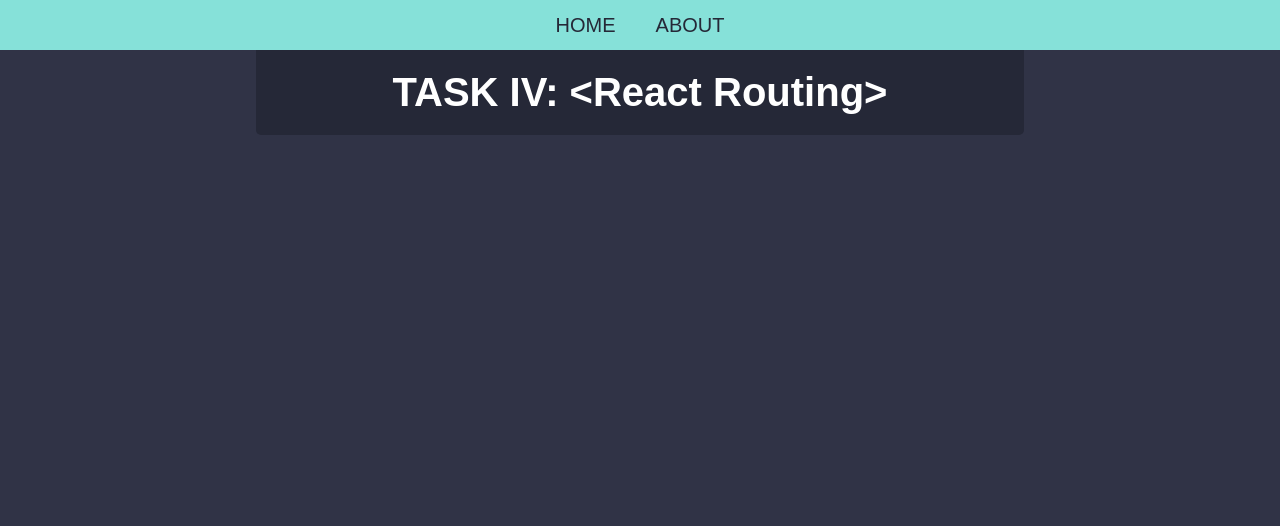
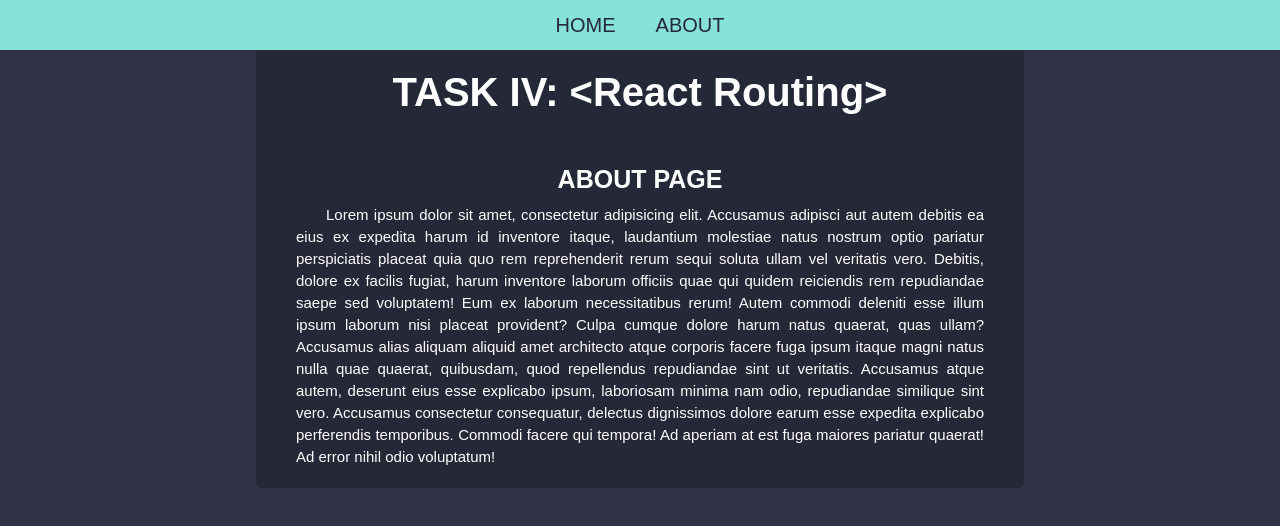
Before and after one commit to elenaniksy/react2021q3, a React app in the folder react-routing/: page /about in a window 1280 px wide. Shown: the top 526 px of the page. Built offline with nearby package versions, Linux system fonts and the light colour scheme.

Commit message:
feat: create About component and add basic styles to it

```diff
--- a/react-routing/src/App.tsx
+++ b/react-routing/src/App.tsx
@@ -1,8 +1,9 @@
 import React from 'react';
 import classes from './App.module.scss';
 import { Route } from 'react-router-dom';
+import Header from './compoments/header/Header';
 import Form from './compoments/form/Form';
-import Header from './compoments/header/Header';
+import About from './compoments/about/About';
 
 const App: React.FC = () => {
   return (
@@ -10,7 +11,8 @@ const App: React.FC = () => {
       <Header />
       <h1>TASK IV: &lt;React Routing&gt;</h1>
 
-      <Route path='/' exact render={() => <Form />} />
+      <Route path='/' exact component={Form} />
+      <Route path='/about' exact component={About} />
     </div>
   );
 };
--- /dev/null
+++ b/react-routing/src/compoments/about/About.module.scss
@@ -0,0 +1,19 @@
+@import '../../base-layout/abstract/abstract-config';
+
+.about {
+  @include flex();
+  padding: 10px 40px;
+  margin: 10px 0;
+}
+
+.about h2 {
+  @include font($size: 2.5rem, $weight: 700);
+  text-transform: uppercase;
+  margin: 10px 0;
+}
+
+.about p {
+  @include font($size: 1.5rem, $align: justify);
+  line-height: 2.2rem;
+  text-indent: 3rem;
+}
--- /dev/null
+++ b/react-routing/src/compoments/about/About.tsx
@@ -0,0 +1,23 @@
+import React from 'react';
+import classes from './About.module.scss';
+
+const About: React.FC = () => {
+  return (
+    <div className={classes.about}>
+      <h2>About page</h2>
+      <p>
+        Lorem ipsum dolor sit amet, consectetur adipisicing elit. Accusamus adipisci aut autem debitis ea eius ex expedita harum id
+        inventore itaque, laudantium molestiae natus nostrum optio pariatur perspiciatis placeat quia quo rem reprehenderit rerum sequi
+        soluta ullam vel veritatis vero. Debitis, dolore ex facilis fugiat, harum inventore laborum officiis quae qui quidem reiciendis rem
+        repudiandae saepe sed voluptatem! Eum ex laborum necessitatibus rerum! Autem commodi deleniti esse illum ipsum laborum nisi placeat
+        provident? Culpa cumque dolore harum natus quaerat, quas ullam? Accusamus alias aliquam aliquid amet architecto atque corporis
+        facere fuga ipsum itaque magni natus nulla quae quaerat, quibusdam, quod repellendus repudiandae sint ut veritatis. Accusamus atque
+        autem, deserunt eius esse explicabo ipsum, laboriosam minima nam odio, repudiandae similique sint vero. Accusamus consectetur
+        consequatur, delectus dignissimos dolore earum esse expedita explicabo perferendis temporibus. Commodi facere qui tempora! Ad
+        aperiam at est fuga maiores pariatur quaerat! Ad error nihil odio voluptatum!
+      </p>
+    </div>
+  );
+};
+
+export default About;
```
Also changed, not shown: react-routing/src/compoments/about/About.module.scss.d.ts (added, +7 -0 lines).
